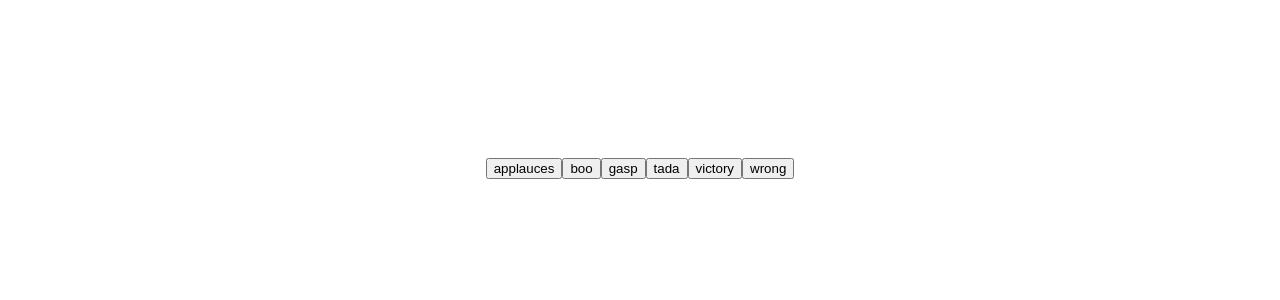
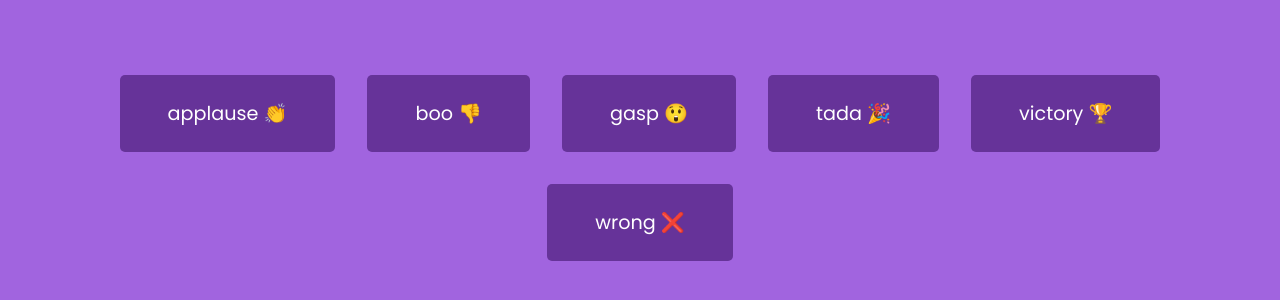
Before and after one commit to simran7s/SoundBoard, a plain HTML site: page index.html in a window 1280 px wide. Shown: the part 232-532 px from the top of the page. Drawn offline with Linux system fonts and the light colour scheme.

Commit message:
completed project

```diff
--- a/script.js
+++ b/script.js
@@ -1,11 +1,28 @@
-const sounds = ["applauces", "boo", "gasp", "tada", "victory", "wrong"]
+const sounds = ["applause", "boo", "gasp", "tada", "victory", "wrong"]
+const emojis = ["👏", "👎", "😲", "🎉", "🏆", "❌"]
 
-sounds.forEach(sound => {
+sounds.forEach((sound, index) => {
     const btn = document.createElement("button")
     btn.classList.add("btn")
 
-    btn.innerText = sound
+    btn.innerText = sound + " " + emojis[index]
 
+    btn.addEventListener("click", () => {
+        //Stop all other sounds
+        stopSongs()
+
+        // Play audio with that ID
+        document.getElementById(sound).play()
+    })
     // Put the create button within the buttons div
     document.getElementById("buttons").appendChild(btn)
 })
+
+function stopSongs() {
+    sounds.forEach(sound => {
+        const song = document.getElementById(sound)
+        song.pause();
+        // reset to beginning of the audio
+        song.currentTime = 0;
+    })
+}
--- a/style.css
+++ b/style.css
@@ -1,18 +1,42 @@
-@import url('https://fonts.googleapis.com/css2?family=Roboto:ital,wght@0,100;0,400;0,700;1,300&display=swap');
+@import url('https://fonts.googleapis.com/css2?family=Poppins:ital,wght@0,100;0,400;0,700;1,300&display=swap');
 
 * {
     box-sizing: border-box;
 }
 
 body {
-    font-family: 'Roboto', sans-serif;
+    font-family: 'Poppins', sans-serif;
     margin: 0%;
     /* For centering everything */
     display: flex;
-    flex-direction: column;
     align-items: center;
     justify-content: center;
+    text-align: center;
     height: 100vh;
     /* Hide Scrollbars */
     overflow: hidden;
+    background-color: rgb(161, 100, 223);
 }
+
+
+.btn {
+    background-color: rebeccapurple;
+    border-radius: 5px;
+    border: none;
+    margin: 1rem;
+    color: #fff;
+    padding: 1.5rem 3rem;
+    font-size: 1.2rem;
+    font-family: inherit;
+    cursor: pointer;
+}
+
+.btn:focus,
+.btn:active {
+    outline: none;
+    transform: scale(0.98);
+}
+
+.btn:hover {
+    opacity: 0.9;
+}
```
